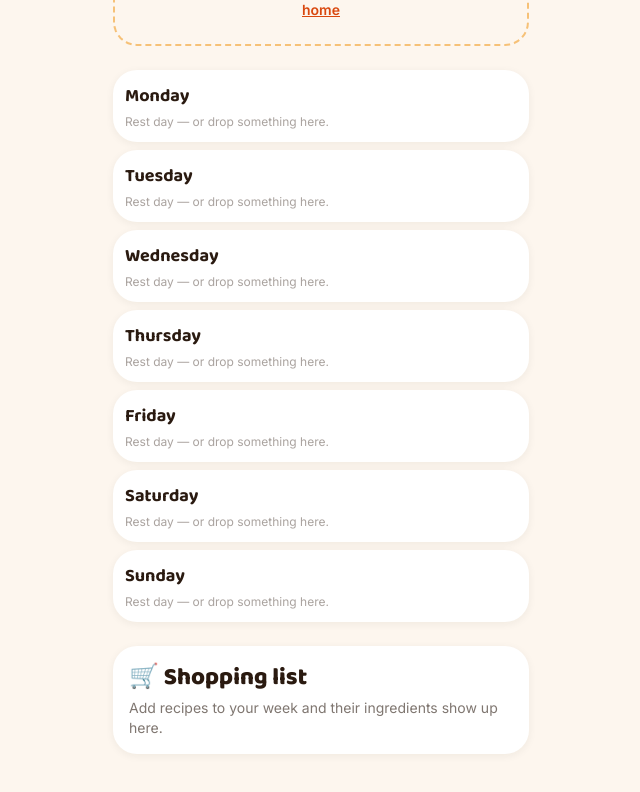
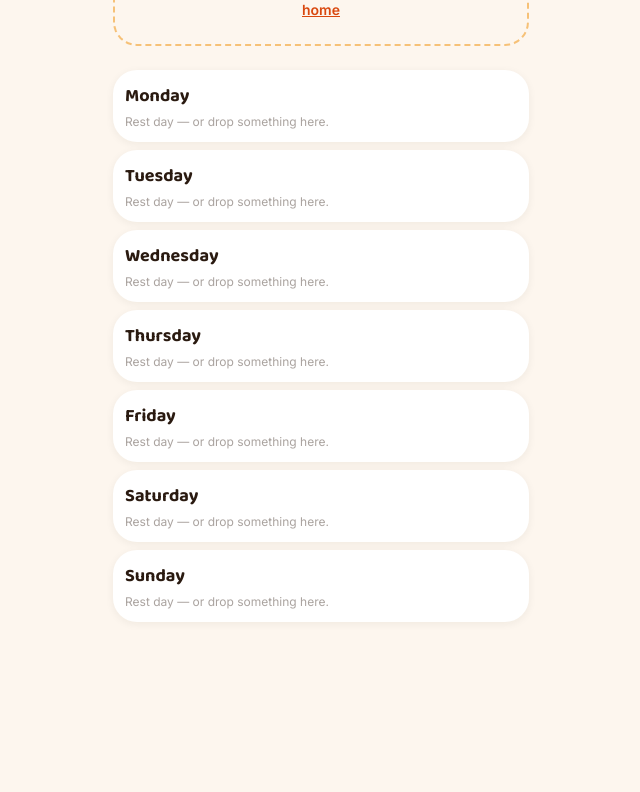
Before and after one commit to sanyagoyal2000/desi-tadka, a Next.js app: page /plan in a window 1280 px wide. Shown: the part 232-1024 px from the top of the page, without its empty margins (319-959 px from the left). After the commit the page ends 918 px from the top, so only its background shows below. Built offline with nearby package versions, Linux system fonts and the light colour scheme.

Commit message:
Remove the shopping list from the weekly plan
Co-Authored-By: Claude Opus 5.5 <noreply@anthropic.com>

```diff
--- a/app/plan/page.tsx
+++ b/app/plan/page.tsx
@@ -3,28 +3,19 @@
 
 import { useEffect, useMemo, useState } from "react";
 import Link from "next/link";
-import { DAYS, type Card, type Day, type Plan, type RecipeCard } from "@/lib/schema";
-import { DAY_LABELS, shoppingList } from "@/lib/plan";
+import { DAYS, type Card, type Day, type Plan } from "@/lib/schema";
+import { DAY_LABELS } from "@/lib/plan";
 import { sortCards } from "@/lib/cardFilters";
 
-const CHECKED_KEY = "desitadka:shopping-checked";
 type DragData = { id: string; from?: { day: Day; index: number } };
 
-// Weekly planner: drag (or tap-then-tap) saved cards onto days; builds a shopping list from planned recipes.
+// Weekly planner: drag (or tap-then-tap) saved cards onto days.
 export default function PlanPage() {
   const [cards, setCards] = useState<Card[] | null>(null);
   const [plan, setPlan] = useState<Plan | null>(null);
   const [selected, setSelected] = useState<string | null>(null);
   const [overDay, setOverDay] = useState<Day | null>(null);
   const [error, setError] = useState<string | null>(null);
-  const [checked, setChecked] = useState<Set<string>>(() => {
-    try {
-      return new Set(JSON.parse(localStorage.getItem(CHECKED_KEY) ?? "[]"));
-    } catch {
-      return new Set();
-    }
-  });
-
   useEffect(() => {
     Promise.all([fetch("/api/cards").then((r) => r.json()), fetch("/api/plan").then((r) => r.json())])
       .then(([c, p]) => {
@@ -64,19 +55,9 @@ export default function PlanPage() {
 
   function clearWeek() {
     save({ days: Object.fromEntries(DAYS.map((d) => [d, []])) as unknown as Plan["days"] });
-    persistChecked(new Set());
-  }
-
-  function persistChecked(next: Set<string>) {
-    setChecked(next);
-    try {
-      localStorage.setItem(CHECKED_KEY, JSON.stringify([...next]));
-    } catch {}
   }
 
   const planned = plan ? DAYS.flatMap((d) => plan.days[d].map((id) => byId.get(id)).filter((c): c is Card => Boolean(c))) : [];
-  const recipes = planned.filter((c): c is RecipeCard => c.kind === "recipe");
-  const list = shoppingList(recipes);
 
   if (cards === null || plan === null) {
     return (
@@ -191,61 +172,6 @@ export default function PlanPage() {
         ))}
       </ol>
 
-      <section aria-labelledby="shopping-heading" className="rounded-3xl bg-surface p-4 shadow-[0_2px_8px_rgba(42,26,16,0.06)]">
-        <div className="flex items-center justify-between">
-          <h2 id="shopping-heading" className="font-display text-2xl font-extrabold">
-            🛒 Shopping list
-          </h2>
-          {list.length > 0 && (
-            <button
-              type="button"
-              onClick={() =>
-                navigator.clipboard
-                  .writeText(list.filter((i) => !checked.has(i.key)).map((i) => `• ${i.quantity} ${i.name}`.replace(/\s+/g, " ")).join("\n"))
-                  .catch(() => setError("Couldn't copy."))
-              }
-              className="text-sm font-bold text-chili"
-            >
-              📋 Copy
-            </button>
-          )}
-        </div>
-        {list.length === 0 ? (
-          <p className="mt-1 text-sm text-ink/60">Add recipes to your week and their ingredients show up here.</p>
-        ) : (
-          <>
-            <p className="text-xs text-ink/50">
-              From {recipes.length} planned {recipes.length === 1 ? "meal" : "meals"} · {list.length - list.filter((i) => checked.has(i.key)).length} left to buy
-            </p>
-            <ul className="mt-3 flex flex-col gap-1">
-              {list.map((item) => {
-                const done = checked.has(item.key);
-                return (
-                  <li key={item.key}>
-                    <label className="flex cursor-pointer items-start gap-3 rounded-xl px-2 py-1.5 hover:bg-cream">
-                      <input
-                        type="checkbox"
-                        checked={done}
-                        onChange={() => {
-                          const next = new Set(checked);
-                          if (!next.delete(item.key)) next.add(item.key);
-                          persistChecked(next);
-                        }}
-                        className="mt-1 size-4 accent-[var(--color-leaf)]"
-                      />
-                      <span className={`flex-1 ${done ? "text-ink/40 line-through" : ""}`}>
-                        <span className="font-semibold">{item.name}</span> <span className="text-sm text-ink/60">{item.quantity}</span>
-                        <span className="block text-[11px] text-ink/40">{item.recipes.join(", ")}</span>
-                      </span>
-                    </label>
-                  </li>
-                );
-              })}
-            </ul>
-          </>
-        )}
-      </section>
-
       {planned.length > 0 && (
         <button type="button" onClick={clearWeek} className="text-sm font-semibold text-ink/50 hover:text-chili">
           Clear the week
--- a/devpost/checklist.md
+++ b/devpost/checklist.md
@@ -70,7 +70,7 @@ Added at the learner's request ("build all your suggestions"), built and mechani
 - [ ] Home: search plus High protein / Vegetarian / Under 20 min filters; favorite and delete saved cards
 - [ ] "Type an idea" input that makes a card without a reel — moved to its own tab after the learner reported "the option to add reels is missing"; the reel box (recipe or fitness) is back as the default
 - [ ] Step-by-step progress while converting (Reading reel → Writing the card → Plating)
-- [ ] Weekly plan page (`/plan`) with a combined shopping list
+- [ ] Weekly plan page (`/plan`) — shopping list removed at the learner's request
 - [ ] Share a card as text or image; light/dark toggle; logo and tagline in the header
 
 - [ ] Final review complete — feedback resolved and learner confirms ready to ship
--- a/lib/plan.ts
+++ b/lib/plan.ts
@@ -1,4 +1,4 @@
-import type { Day, RecipeCard } from "./schema";
+import type { Day } from "./schema";
 
 export const DAY_LABELS: Record<Day, { short: string; long: string }> = {
   mon: { short: "Mon", long: "Monday" },
@@ -9,35 +9,3 @@ export const DAY_LABELS: Record<Day, { short: string; long: string }> = {
   sat: { short: "Sat", long: "Saturday" },
   sun: { short: "Sun", long: "Sunday" },
 };
-
-export type ShoppingItem = { key: string; name: string; quantity: string; recipes: string[] };
-
-const AMOUNT = /^(\d+(?:\.\d+)?)\s*([a-zA-Z]*)$/;
-
-// One line per ingredient across every planned recipe (a recipe planned twice counts twice).
-// Quantities with the same unit are added up ("200 g" + "100 g" → "300 g"); others are listed.
-export function shoppingList(recipes: RecipeCard[]): ShoppingItem[] {
-  const groups = new Map<string, { name: string; quantities: string[]; recipes: Set<string> }>();
-  for (const r of recipes) {
-    for (const ing of r.ingredients) {
-      const key = ing.name.trim().toLowerCase();
-      const g = groups.get(key) ?? { name: ing.name.trim(), quantities: [], recipes: new Set() };
-      if (ing.quantity.trim() && !/^not specified$/i.test(ing.quantity.trim())) g.quantities.push(ing.quantity.trim());
-      g.recipes.add(r.title);
-      groups.set(key, g);
-    }
-  }
-  return [...groups.entries()]
-    .map(([key, g]) => ({ key, name: g.name, quantity: combine(g.quantities), recipes: [...g.recipes] }))
-    .sort((a, b) => a.name.localeCompare(b.name));
-}
-
-function combine(quantities: string[]): string {
-  const parsed = quantities.map((q) => q.match(AMOUNT));
-  const unit = parsed[0]?.[2].toLowerCase();
-  if (parsed.length > 1 && parsed.every((m) => m && m[2].toLowerCase() === unit)) {
-    const total = parsed.reduce((sum, m) => sum + Number(m![1]), 0);
-    return `${Math.round(total * 100) / 100}${unit ? ` ${parsed[0]![2]}` : ""}`;
-  }
-  return quantities.join(" + ");
-}
```
